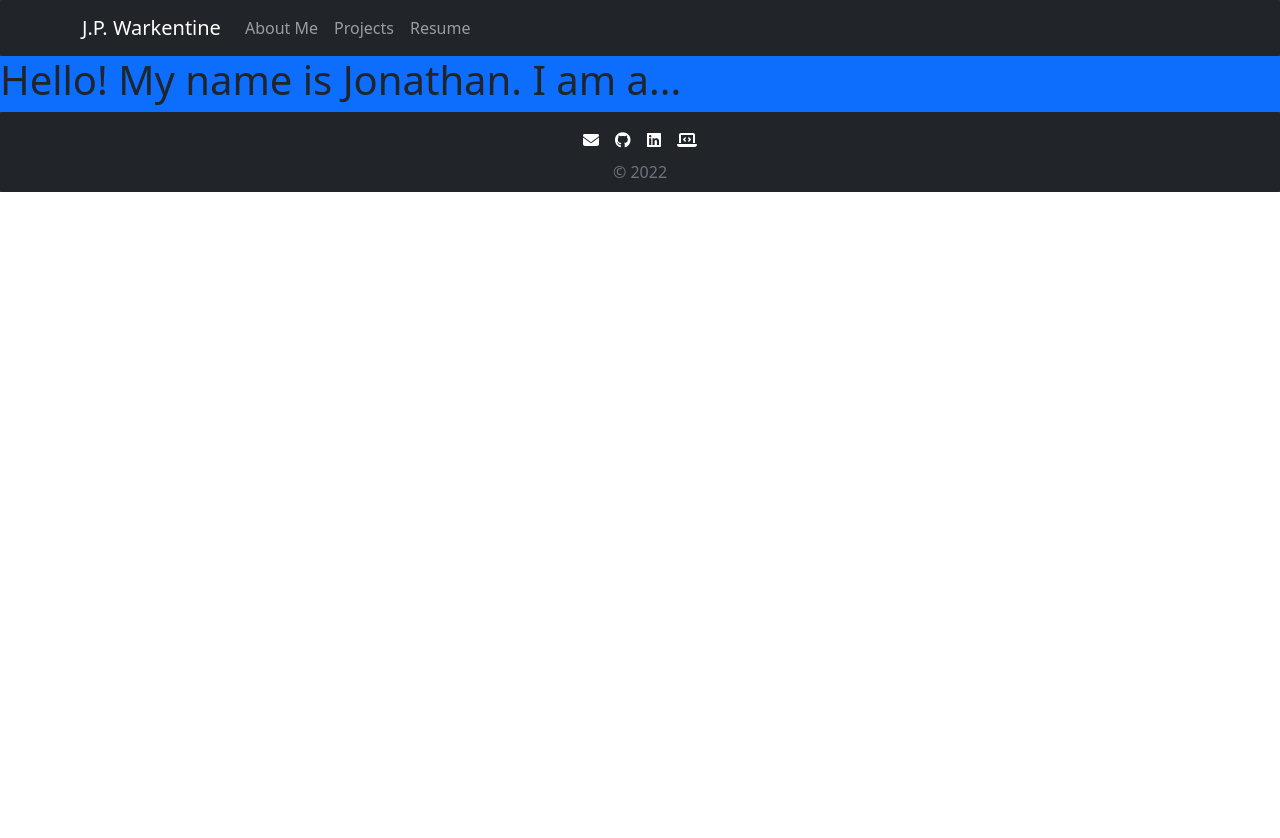
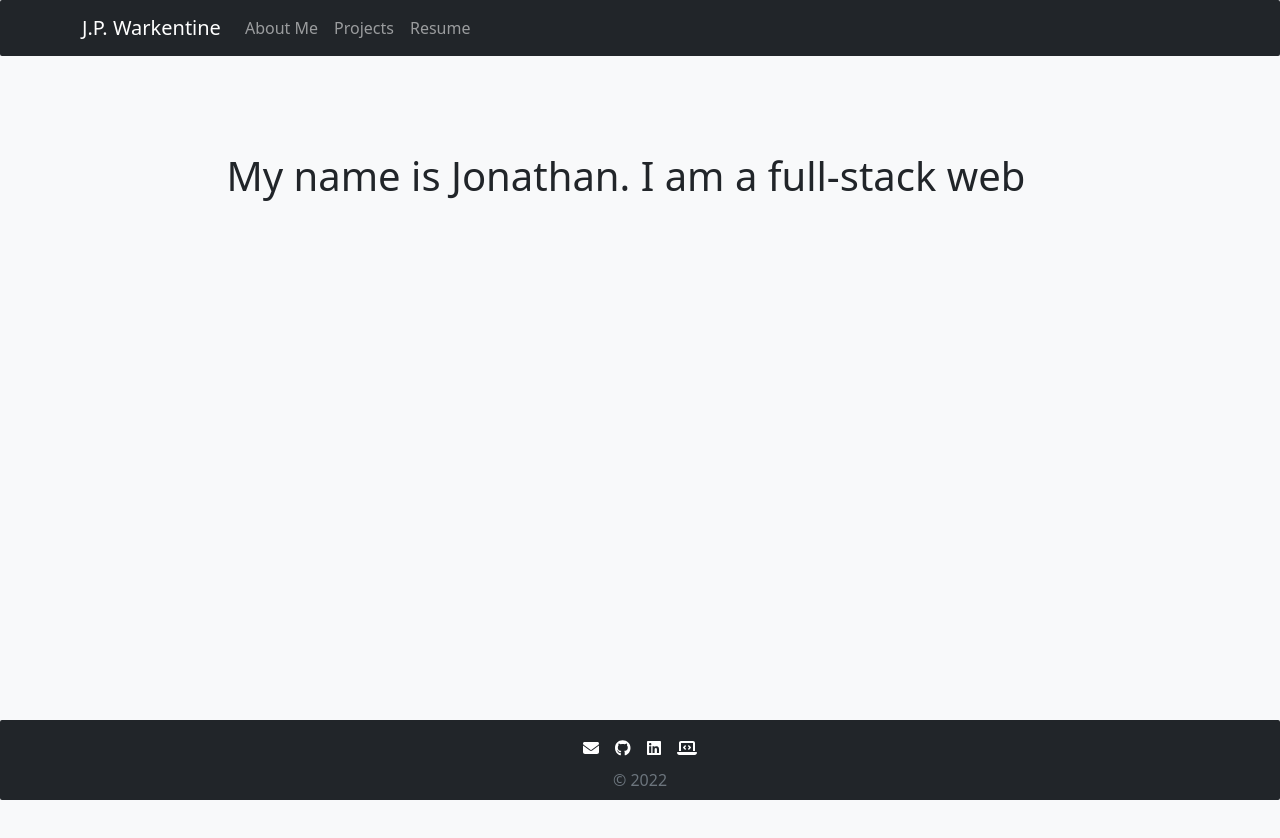
Before and after one commit to jonathan-warkentine/react-portfolio, a React (Create React App) app: page /#/ in a window 1280 px wide. Shown: the top 838 px of the page. Before the commit the page ends 800 px from the top, so only its background shows below. Built offline with nearby package versions, Linux system fonts and the light colour scheme.

Commit message:
typewriter effect on homepage

```diff
--- a/package.json
+++ b/package.json
@@ -18,6 +18,7 @@
     "react-dom": "^18.1.0",
     "react-router-dom": "^6.3.0",
     "react-scripts": "5.0.1",
+    "react-simple-typewriter": "^3.0.1",
     "web-vitals": "^2.1.4"
   },
   "scripts": {
--- a/src/components/Footer.js
+++ b/src/components/Footer.js
@@ -15,7 +15,7 @@ import {
 
 export default function Footer (){
     return (
-        <Navbar fixed="bottom" bg="dark" variant="dark" style={{position: 'sticky', bottom: 0, zIndex: 1, borderRadius: 1}}>
+        <Navbar fixed="bottom" bg="dark" variant="dark" style={{position: 'sticky', bottom: 0, zIndex: 1, borderRadius: 2}}>
             <Nav className='me-auto ms-auto'>
                 <Stack className='text-center'>
                     <Stack direction="horizontal">
--- a/src/components/Header.js
+++ b/src/components/Header.js
@@ -3,7 +3,7 @@ import {Navbar, Nav, Container} from 'react-bootstrap';
 
 export default function Header (){
     return (
-        <Navbar bg="dark" variant="dark" style={{position: 'sticky', top: 0, zIndex: 1, borderRadius: 1}}>
+        <Navbar bg="dark" variant="dark" style={{position: 'sticky', top: 0, zIndex: 1, borderRadius: 2}}>
             <Container>
                 <Navbar.Brand href="/">J.P. Warkentine</Navbar.Brand>
                     <Nav className="me-auto">
--- a/src/pages/About.js
+++ b/src/pages/About.js
@@ -40,9 +40,9 @@ export default function About () {
                     </Card.Body>
                 </Card>
                 <Card className='p-3 bg-white w-50 p-2 m-4' border='dark'>
-                    <Card.Body>
+                    <Card.Body >
                         <Card.Title>[ Skills: ]</Card.Title>
-                        <div>
+                        <div className='border'>
                             My techncial proficiencies include:
                             <ul>
                                 <li>Client-side Web Development
--- a/src/pages/Home.js
+++ b/src/pages/Home.js
@@ -2,14 +2,31 @@ import React from 'react';
 import Header from '../components/Header';
 import Footer from '../components/Footer';
 
+import { Typewriter } from 'react-simple-typewriter'
+import { Container, Row, Col } from 'react-bootstrap';
+
+
 export default function Home () {
 
     return (
-        <div>
+        <div className='bg-light h-100'>
             <Header/>
-            <div>
-                <h1>Hello! My name is Jonathan. I am a...</h1>
-            </div>
+            <Container className='container-fluid min-vh-100 text-center pt-5 mt-5'>
+                        <h1>
+                            <span >
+                                <Typewriter
+                                words={[' My name is Jonathan. I am a full-stack web developer!']}
+                                cursor
+                                cursorStyle='_'
+                                typeSpeed={125}
+                                deleteSpeed={1000000000}
+                                delaySpeed={1500}
+                                // onLoopDone={handleDone}
+                                // onType={handleType}
+                                />
+                            </span>
+                        </h1>
+            </Container>
             <Footer/>
         </div>
     )
--- a/src/pages/Projects.js
+++ b/src/pages/Projects.js
@@ -17,7 +17,7 @@ export default function Projects () {
             <div className='container-fluid d-flex justify-content-center gap-3 flex-wrap p-3'>
                 {projects.map(project => {
                     return (
-                        <Card className='p-3 bg-white' border='dark' style={{ width: '18rem' }} onMouseOver={(e) => e.target.style.cursor='pointer'} onClick={() => window.location.replace(project.link)}>
+                        <Card className='p-3 bg-white' key={project.title} border='dark' style={{ width: '18rem' }} onMouseOver={(e) => e.target.style.cursor='pointer'} onClick={() => window.location.replace(project.link)}>
                             <Card.Img className='border' variant="top" src={project.image}/>
                             <Card.Body>
                                 <Card.Title>{project.title}</Card.Title>
```
Also changed, not shown: 1 other file (tests, documents, lock files or other folders).
